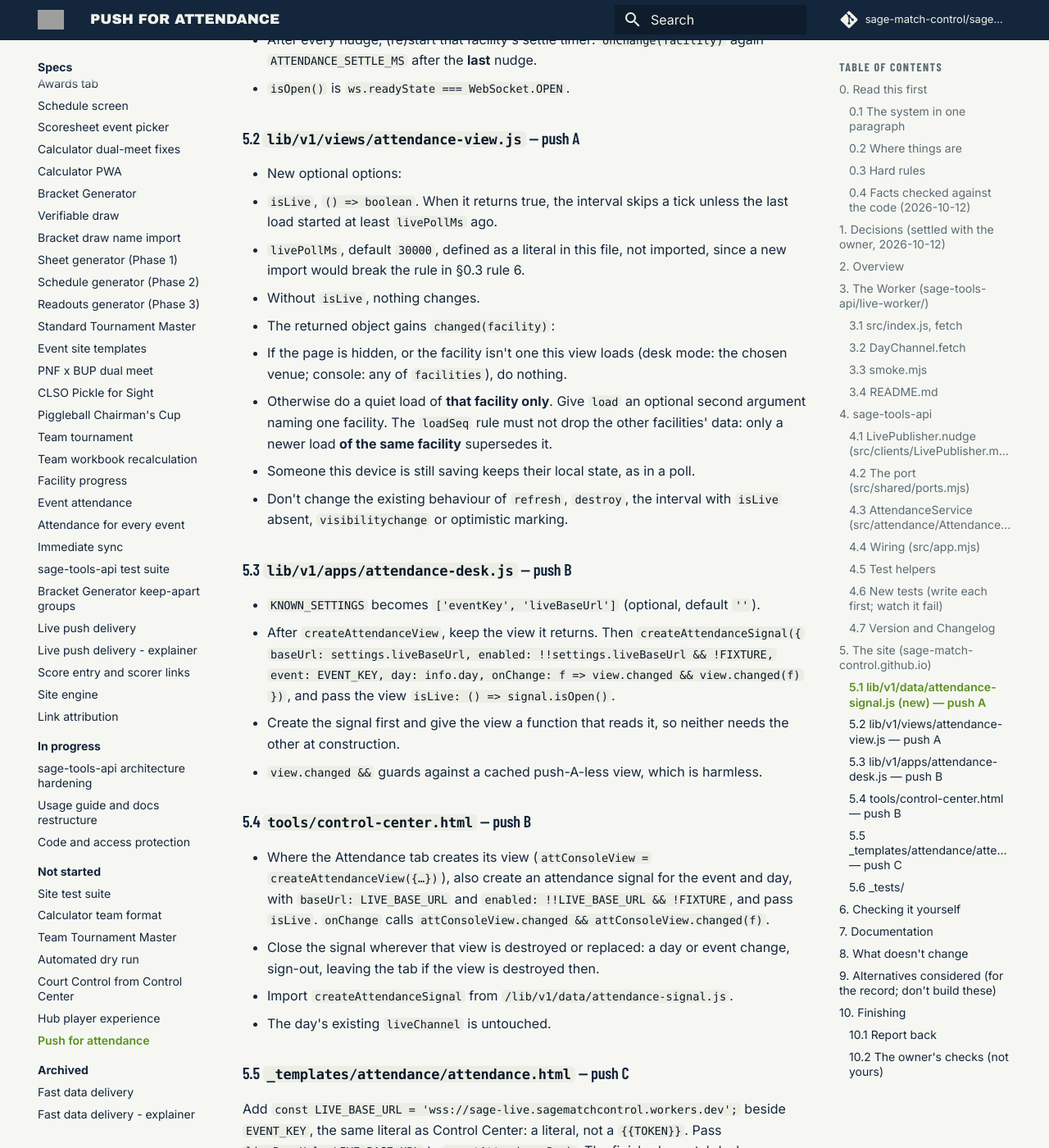
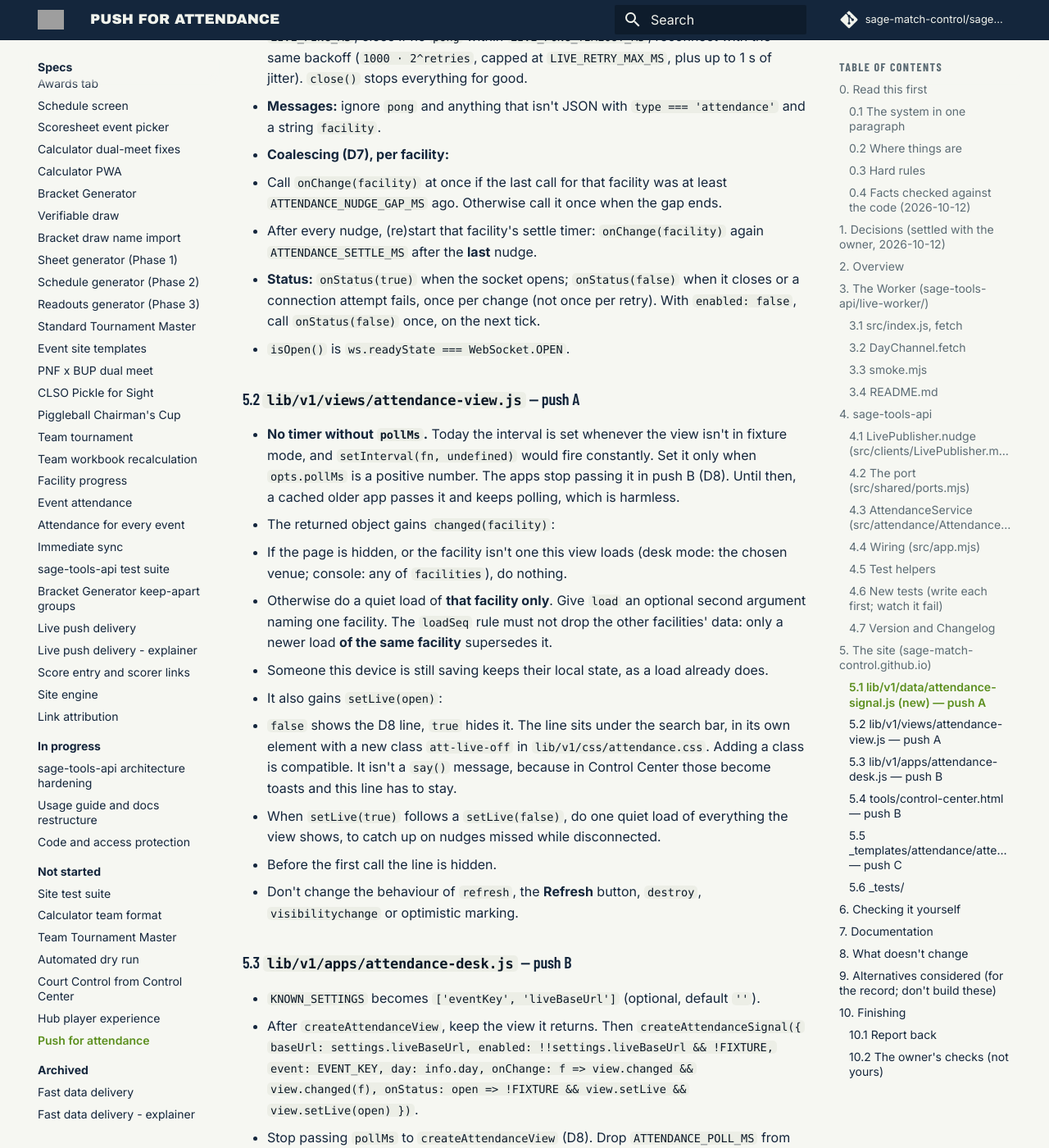
Before and after one commit to sage-match-control/sage-docs, an MkDocs documentation site: the page built from docs/specs/not-started/attendance-push-spec.md, in a window 1280 px wide and 1400 px high, scrolled down 10065 px. Shown: the whole window at 82% size. Built offline with MkDocs 1.6.1 and Material for MkDocs 9.7.7, drawn with Linux system fonts in a browser that asks for light colours; comment, search, counter and statistics services are not loaded; some of the changed text lies outside the part shown.

Commit message:
Specs: push for attendance drops polling
The owner's call: no timer re-reads the attendance list. A page reads it
when it opens, when it comes back into view, when its socket reconnects,
on a nudge, and on the existing Refresh button. While the socket is down
the view says "Live updates are off. Press Refresh to see marks from other
devices." in a line of its own.

Because a nudge is then the only way other pages hear of a mark, the API
nudges whenever the Worker is configured, whatever the Sync method switch
says, and backs off for 60 s after a failed nudge so an outage costs a
mark at most one 2-second wait a minute.

Co-Authored-By: Claude Opus 5.5 <noreply@anthropic.com>
Claude-Session: https://claude.ai/code/session_018utwr8aPrs9rAXPPA3vNue

```diff
--- a/docs/specs/not-started/attendance-push-spec.md
+++ b/docs/specs/not-started/attendance-push-spec.md
@@ -2,7 +2,8 @@
 
 When someone is marked in at one desk, every other desk and Control Center's
 Attendance tab show it within a second or two, instead of within about 20 seconds.
-Pages poll a third as often while it works.
+Pages stop polling: they read the list when they open, when they come back into view,
+when a nudge arrives, and when someone presses **Refresh**.
 
 The live Worker pushes a **nudge**, a message that says only *this facility's list
 changed*. It carries no names and no check-in state, so it can travel on a public
@@ -50,7 +51,7 @@ it with a shared secret.
 |---|---|
 | `sage-tools-api/live-worker/` | §3: two routes on the Worker, the `DayChannel` object, `smoke.mjs`, `README.md` |
 | `sage-tools-api/` | §4: `LivePublisher.nudge`, `AttendanceService` sends nudges, a port, wiring, tests, version, Changelog |
-| `sage-match-control.github.io/` | §5: a new `lib/v1/data/attendance-signal.js`, `attendance-view.js`, `attendance-desk.js`, `tools/control-center.html`, the attendance template, `_tests/` |
+| `sage-match-control.github.io/` | §5: a new `lib/v1/data/attendance-signal.js`, `attendance-view.js`, `lib/v1/css/attendance.css`, `attendance-desk.js`, `tools/control-center.html`, the attendance template, `_tests/` |
 | `sage-docs/` | §7: feature and technical pages |
 | `D:\Personal\SAGE\CLAUDE.md` | §7: three sentences (not in any repo) |
 
@@ -116,10 +117,10 @@ it with a shared secret.
 | D3 | **Two Worker routes.** `GET /attendance/<event>/<day>` is the socket: `Upgrade: websocket`, the same `Origin` rule as `/live`, no secret, nothing sent on connect. `POST /nudge/<event>/<day>` with body `{ facility }` needs `X-Publish-Secret`, broadcasts the D1 message to that object's sockets and answers `200 {clients}`. A `facility` that isn't a 1–100 character string is `400` |
 | D4 | **The API nudges after every write that changes the tab**, and only then: a mark whose plan `changed`, a reconcile that created the tab, and a reconcile that wrote rows. One nudge per write, after the write and the cache drop |
 | D5 | **Best effort, awaited, short.** The nudge is awaited before the response, because Cloud Run throttles CPU once a response is sent, with a **2-second** timeout. A failure or timeout logs one warning and never changes the answer or throws |
-| D6 | **The same switches as live push.** The API nudges only when `LivePublisher.enabled` (URL and secret set) **and** `config.livePushOn` (the **Sync method** switch is not *GitHub only*). Otherwise it sends nothing, and pages fall back to their poll (D8) |
+| D6 | **Nudges follow the environment, not the Sync method switch.** The API nudges whenever `LivePublisher.enabled` (URL and secret set), whatever `config.livePushOn` says. With no polling (D8), a nudge is the only way other pages hear of a mark, and the switch is about how snapshots are delivered. After a failed nudge the service sends none for **60 s** (per instance), so a Worker outage costs a mark at most one 2-second wait a minute |
 | D7 | **Pages coalesce.** A nudge for a facility the page shows re-reads that facility only, at most once every 2 s (trailing). **And once more 11 s after the last nudge**, because another Cloud Run instance can hold a list up to 10 s old (`PEOPLE_CACHE_MS`), so the follow-up is never stale. Nudges for a facility the page doesn't show are ignored. While the page is hidden, nudges are ignored; the existing `visibilitychange` load catches up |
-| D8 | **Polling stays as the fallback, slower while connected.** With the socket closed, the page polls every 10 s as today. With it open, every 30 s, which covers a nudge path that has quietly stopped (the API's switch off, a failed nudge) |
-| D9 | **Where it runs.** The desk page (desks mode, from the template) and Control Center's Attendance tab. Off in fixture mode, and off when the page has no Worker address. The finished events' inline desk pages are untouched and keep polling |
+| D8 | **No polling.** The owner's call: no timer re-reads the list. A page reads it when it opens, when it comes back into view (`visibilitychange`: a phone that slept missed nudges), when its socket opens again after a drop (it missed nudges meanwhile), on a nudge (D7), and when someone presses the existing **Refresh** button. When the socket isn't open, the view says so in a line of its own: *Live updates are off. Press Refresh to see marks from other devices.* |
+| D9 | **Where it runs.** The desk page (desks mode, from the template) and Control Center's Attendance tab. Off in fixture mode. A page with no Worker address gets no nudges and shows the D8 line. The finished events' inline desk pages are untouched and keep their own polling |
 | D10 | **Rollout order.** (1) The Worker, deployed by hand, never within 3 days of an event. (2) The API: harmless before any page listens. (3) Site push A: `attendance-signal.js` (new) and `attendance-view.js`. (4) Site push B, at least 10 minutes after A: `attendance-desk.js` and `tools/control-center.html` start using them. (5) Site push C, at least 10 minutes after B: the attendance template passes the Worker address. A cached older `attendance-desk.js` refuses an unknown setting and renders nothing, which is why C waits |
 | D11 | **No read changes.** `GET …/people`, its 10-second cache and its response stay exactly as they are. Google reads per facility don't go up |
 | D12 | **Versions.** `sage-tools-api` **3.4.0** (minor: new behaviour, no new route). The Worker has no version; its `README.md` route table is its record |
@@ -147,7 +148,7 @@ desk A marks someone
 The cost is easy to see:
 
 - **Google reads:** unchanged. Every re-read goes through the existing 10 s cache.
-- **API requests:** fewer when quiet, since pages poll every 30 s instead of 10 s. At
+- **API requests:** none while nothing changes, instead of six a minute per page. At
   most one re-read per 2 s per page during a burst of marks, plus one follow-up.
 - **Worker:** one nudge per write that changed the tab. Each nudge goes to that day's
   attendance sockets only.
@@ -233,10 +234,13 @@ The timeout message reads `live Worker nudge timed out after 2000ms`, and failur
 - The constructor takes an optional `signals` (`AttendanceSignals`, default `null`).
   Type it in the JSDoc like the other dependencies.
 - A private `#nudge(config, event, day, facilityName)`:
-  - Return at once unless `this.signals?.enabled && config.livePushOn` (D6).
+  - Return at once unless `this.signals?.enabled` (D6). `config.livePushOn` is **not**
+    consulted.
+  - Return at once if the last failed nudge was less than `NUDGE_BACKOFF_MS` (60 000,
+    a constant beside `PEOPLE_CACHE_MS`) ago, by `this.now()`.
   - Otherwise `await this.signals.nudge(event, day, facilityName)` inside `try`. On any
-    error, log `this.logger.warn(\`attendance ${day}/${facilityName}: live nudge failed:
-    ${err.message}\`)` and return. Never throw.
+    error, remember the time, log `this.logger.warn(\`attendance ${day}/${facilityName}:
+    live nudge failed: ${err.message}\`)` and return. Never throw.
 - `mark`: after `updateValues` and the cache delete, inside `if (plan.changed)`, call
   `await this.#nudge(config, event, day, facilityName)`. The return value is unchanged.
 - `#reconcileFacility`: if this run called `createAttendanceTab` or wrote rows with
@@ -260,7 +264,7 @@ constructed.
 | File | Cases |
 |---|---|
 | `test/unit/clients/LivePublisher.test.mjs` | `nudge`: `POST` to `…/nudge/<event>/<day>` (URL-encoded), the secret header, the JSON body `{ facility }`; `200` resolves to `{ clients }`; `401` and `500` reject with `live Worker nudge failed: HTTP …`; a request that never answers rejects with `timed out after 2000ms` (use the file's existing timer approach), even when `timeoutMs` is 4000 |
-| `test/unit/attendance/AttendanceService.test.mjs` | A changed mark nudges once with the event, the day and the facility name, **after** `updateValues`. An unchanged mark sends no nudge. `livePushOn: false` and `enabled: false` each send none. A rejecting nudge leaves the mark's return value as it was, logs one `live nudge failed` warning, and doesn't throw. A reconcile that writes rows nudges once; one that creates the tab nudges once; a skipped reconcile and one with nothing to write send none. A service built **without** `signals` marks and reconciles as before |
+| `test/unit/attendance/AttendanceService.test.mjs` | A changed mark nudges once with the event, the day and the facility name, **after** `updateValues`. An unchanged mark sends no nudge. `enabled: false` sends none; `livePushOn: false` **still** nudges. A rejecting nudge leaves the mark's return value as it was, logs one `live nudge failed` warning, and doesn't throw. After it, marks within 60 s send no nudge, and one 60 s later does (drive `now`). A reconcile that writes rows nudges once; one that creates the tab nudges once; a skipped reconcile and one with nothing to write send none. A service built **without** `signals` marks and reconciles as before |
 | `test/integration/attendance-routes.test.mjs` | Through the real app with `FakeLivePublisher`: `PUT /v3/…/attendance` that changes someone records one nudge. The same `PUT` again records none. A nudge that rejects still answers `200` with the same body |
 
 ### 4.7 Version and Changelog
@@ -283,11 +287,11 @@ import { LIVE_PING_MS, LIVE_PONG_TIMEOUT_MS, LIVE_RETRY_MAX_MS } from './live-ch
 
 export const ATTENDANCE_NUDGE_GAP_MS = 2000;   // at most one re-read per facility this often
 export const ATTENDANCE_SETTLE_MS = 11000;     // sage-tools-api's PEOPLE_CACHE_MS (10 s) + 1 s
-export const ATTENDANCE_LIVE_POLL_MS = 30000;  // the view's poll while the socket is open
 
 /**
  * @param {{ baseUrl: string, enabled: boolean, event: string, day: string,
- *           onChange: (facility: string) => void }} options
+ *           onChange: (facility: string) => void,
+ *           onStatus?: (open: boolean) => void }} options
  * @returns {{ isOpen(): boolean, close(): void }}
  */
 export function createAttendanceSignal(options){ … }
@@ -308,42 +312,55 @@ in push A.
     `ATTENDANCE_NUDGE_GAP_MS` ago. Otherwise call it once when the gap ends.
   - After every nudge, (re)start that facility's settle timer: `onChange(facility)` again
     `ATTENDANCE_SETTLE_MS` after the **last** nudge.
+- **Status:** `onStatus(true)` when the socket opens; `onStatus(false)` when it closes or
+  a connection attempt fails, once per change (not once per retry). With
+  `enabled: false`, call `onStatus(false)` once, on the next tick.
 - `isOpen()` is `ws.readyState === WebSocket.OPEN`.
 
 ### 5.2 `lib/v1/views/attendance-view.js` — push A
 
-- New optional options:
-  - `isLive`, `() => boolean`. When it returns true, the interval skips a tick unless the
-    last load started at least `livePollMs` ago.
-  - `livePollMs`, default `30000`, defined as a literal in this file, not imported, since
-    a new import would break the rule in §0.3 rule 6.
-  - Without `isLive`, nothing changes.
+- **No timer without `pollMs`.** Today the interval is set whenever the view isn't in
+  fixture mode, and `setInterval(fn, undefined)` would fire constantly. Set it only when
+  `opts.pollMs` is a positive number. The apps stop passing it in push B (D8). Until
+  then, a cached older app passes it and keeps polling, which is harmless.
 - The returned object gains `changed(facility)`:
   - If the page is hidden, or the facility isn't one this view loads (desk mode: the
     chosen venue; console: any of `facilities`), do nothing.
   - Otherwise do a quiet load of **that facility only**. Give `load` an optional second
     argument naming one facility. The `loadSeq` rule must not drop the other facilities'
     data: only a newer load **of the same facility** supersedes it.
-  - Someone this device is still saving keeps their local state, as in a poll.
-- Don't change the existing behaviour of `refresh`, `destroy`, the interval with
-  `isLive` absent, `visibilitychange` or optimistic marking.
+  - Someone this device is still saving keeps their local state, as a load already
+    does.
+- It also gains `setLive(open)`:
+  - `false` shows the D8 line, `true` hides it. The line sits under the search bar, in
+    its own element with a new class `att-live-off` in `lib/v1/css/attendance.css`.
+    Adding a class is compatible. It isn't a `say()` message, because in Control
+    Center those become toasts and this line has to stay.
+  - When `setLive(true)` follows a `setLive(false)`, do one quiet load of everything the
+    view shows, to catch up on nudges missed while disconnected.
+  - Before the first call the line is hidden.
+- Don't change the behaviour of `refresh`, the **Refresh** button, `destroy`,
+  `visibilitychange` or optimistic marking.
 
 ### 5.3 `lib/v1/apps/attendance-desk.js` — push B
 
 - `KNOWN_SETTINGS` becomes `['eventKey', 'liveBaseUrl']` (optional, default `''`).
 - After `createAttendanceView`, keep the view it returns. Then
-  `createAttendanceSignal({ baseUrl: settings.liveBaseUrl, enabled: !!settings.liveBaseUrl && !FIXTURE, event: EVENT_KEY, day: info.day, onChange: f => view.changed && view.changed(f) })`,
-  and pass the view `isLive: () => signal.isOpen()`.
-  - Create the signal first and give the view a function that reads it, so neither
-    needs the other at construction.
-  - `view.changed &&` guards against a cached push-A-less view, which is harmless.
+  `createAttendanceSignal({ baseUrl: settings.liveBaseUrl, enabled: !!settings.liveBaseUrl && !FIXTURE, event: EVENT_KEY, day: info.day, onChange: f => view.changed && view.changed(f), onStatus: open => !FIXTURE && view.setLive && view.setLive(open) })`.
+  - Stop passing `pollMs` to `createAttendanceView` (D8). Drop `ATTENDANCE_POLL_MS`
+    from the import if nothing else uses it. The export stays in `platform.js`, since
+    nothing is removed from `lib/v1`.
+  - `view.changed &&` and `view.setLive &&` guard against a cached push-A-less view,
+    which is harmless.
 
 ### 5.4 `tools/control-center.html` — push B
 
 - Where the Attendance tab creates its view (`attConsoleView = createAttendanceView({…})`),
   also create an attendance signal for the event and day, with `baseUrl: LIVE_BASE_URL`
-  and `enabled: !!LIVE_BASE_URL && !FIXTURE`, and pass `isLive`.
-  `onChange` calls `attConsoleView.changed && attConsoleView.changed(f)`.
+  and `enabled: !!LIVE_BASE_URL && !FIXTURE`. `onChange` calls
+  `attConsoleView.changed && attConsoleView.changed(f)`, and `onStatus` calls
+  `!FIXTURE && attConsoleView.setLive && attConsoleView.setLive(open)`. Stop passing
+  `pollMs` (D8).
 - Close the signal wherever that view is destroyed or replaced: a day or event change,
   sign-out, leaving the tab if the view is destroyed then.
 - Import `createAttendanceSignal` from `/lib/v1/data/attendance-signal.js`.
@@ -371,14 +388,19 @@ aren't changed (D9).
   - junk, `pong` and other `type`s are ignored;
   - reconnect backoff after a close;
   - `close()` stops reconnecting and pending calls;
+  - `onStatus` fires once per change of state, not once per retry, and once with
+    `false` when `enabled` is false;
   - `isOpen()`.
-- `unit/views/attendance-view.test.mjs`: if `changed`, the one-facility load and the
-  `isLive` interval can be driven without a DOM by the file's existing means, add cases;
-  otherwise say so in your report, and §6 step 4 covers them.
+- `unit/views/attendance-view.test.mjs`: if `changed`, `setLive`, the one-facility load
+  and the absent interval can be driven without a DOM by the file's existing means, add
+  cases. Otherwise say so in your report, and §6 step 4 covers them.
 - `unit/live-pages.test.mjs` and `unit/no-copies.test.mjs` must still pass: no page
   defines its own copy of the signal.
-- `npm run verify`: the comparison harness must show **no difference** on any page.
-  Fixture mode turns the signal off.
+- `npm run verify`: the comparison harness must show no difference on any page, apart
+  from the D8 line on a page whose socket the harness can't open. Record each such case
+  in `_tests/engine/accepted.mjs`, like the rows already there, citing this spec, and
+  list them in your report. If a case relied on a poll to show a change, report it
+  rather than adding a timer back. Fixture mode turns the signal off and shows no line.
 
 ---
 
@@ -394,8 +416,11 @@ aren't changed (D9).
    Control Center's Attendance tab for one day, each pointed at `ws://localhost:8787`.
    - Mark someone on one desk. The other desk and the console show it within about
      2 s, and each makes one more read about 11 s later.
-   - With no marks, each page reads the list every 30 s, not 10 s.
-   - Stop the Worker: polling returns to every 10 s. Restart it: the pages reconnect.
+   - With no marks, no page reads the list again, however long you wait.
+   - Stop the Worker: each page shows *Live updates are off…*, and **Refresh** still
+     works. Restart it: the pages reconnect, the line goes, and each page reads its list
+     once.
+   - Hide a desk page, mark someone on another, show it again: it reads the list once.
 5. `grep -rn "attendance-signal" sage-match-control.github.io/events`: no matches.
    Finished desk pages don't use it.
 
@@ -405,12 +430,13 @@ aren't changed (D9).
 
 | Page | What it says |
 |---|---|
-| `sage-docs/docs/technical/event-attendance.md` | Replace *The live Worker is not used: its channel is public* with the nudge: the separate object, the data-free message, D4–D8, and the 30 s fallback poll. Add the nudge to the flow diagram. A **Push** subsection after *Reading the list* |
+| `sage-docs/docs/technical/event-attendance.md` | Replace *The live Worker is not used: its channel is public* with the nudge: the separate object, the data-free message, D4–D8, and that nothing polls. Add the nudge to the flow diagram. A **Push** subsection after *Reading the list* |
 | `sage-docs/docs/technical/sync-pipeline.md`, *Live push delivery* | One paragraph: the Worker also relays attendance nudges on a separate object per day; the snapshot channel is unchanged |
 | `sage-docs/docs/technical/api.md` | No route changes. Under attendance, one sentence that a write that changes the tab nudges the Worker |
 | `sage-docs/docs/technical/control-center.md` | The Attendance tab's attendance signal and when it is closed |
-| `sage-docs/docs/features/event-attendance.md` | Marks made on other devices appear within a second or two; within about 30 seconds if live updates are down, or press **Refresh** |
-| `sage-docs/docs/usage/desk-handout.md` | *Marks made on other phones appear within about 10 seconds* becomes *within a second or two* |
+| `sage-docs/docs/features/event-attendance.md` | Marks made on other devices appear within a second or two. If the page says *Live updates are off*, press **Refresh** to see them |
+| `sage-docs/docs/usage/desk-handout.md` | *Marks made on other phones appear within about 10 seconds* becomes *within a second or two*; if the page says *Live updates are off*, press **Refresh** |
+| `sage-docs/docs/usage/run-the-day.md` | Under *What to watch*, the **Sync method** bullet: switching to **GitHub only** doesn't change attendance; desks still get live updates while the Worker is up |
 | `sage-docs/docs/changelog.md`, `mkdocs.yml` | A MINOR entry and the version, per the changelog's rules |
 | `D:\Personal\SAGE\CLAUDE.md` | The data-flow note: the Worker also relays data-free attendance nudges (`/attendance`, `/nudge`). `live-worker/`'s layout entry: the two routes. `src/attendance/`: it nudges the Worker after a write |
 
@@ -436,6 +462,7 @@ aren't changed (D9).
 | An authenticated attendance socket, the Worker verifying desk and operator tokens | The Worker would need the token keys, a second copy of `AuthService`'s rules in another runtime, and their expiry rules kept in step. The data-free nudge needs none of it |
 | The nudge on the day's existing snapshot channel | Every public viewer would receive every nudge, which also reveals when check-in activity happens. A fault in the new code would share an object with the public feed. It saves one socket per staff page |
 | Server-Sent Events from Cloud Run | A long request per page keeps instances billed and busy, and a write on one instance can't reach a page connected to another |
+| Polling as a fallback (every 10 s, or 30 s while connected) | The owner's call: no polling. The **Refresh** button, a re-read when the page comes back into view or reconnects, and the *Live updates are off* line cover the same gap |
 | A shorter poll | More API requests with no fresher data: the 10 s cache sets the floor |
 | A `?since=` on `GET …/people` that forces a fresh read | A token holder could force a Google read per request; the 11 s follow-up gets the same freshness from the existing cache |
 
@@ -460,6 +487,7 @@ aren't changed (D9).
 | P1 | Deploy the Worker by hand (not within 3 days of an event); run `smoke.mjs` against it | every check passes; the public Hub still updates live |
 | P2 | Deploy the API; on a scratch event, mark someone from Control Center with no desk page open | the mark works; the log shows no `live nudge failed` |
 | P3 | Push A; 10 minutes later push B; open a desk link and Control Center's Attendance tab | a mark on one shows on the other within about 2 s |
-| P4 | Switch **Sync method** to **GitHub only** | marks still save; other pages catch up within about 30 s; switch back |
+| P4 | Switch **Sync method** to **GitHub only** | marks still save, and other pages still show them within about 2 s; switch back |
 | P5 | 10 minutes after B, push C; instantiate the template for a scratch event | its desk page connects and updates live |
-| P6 | With two desks open, watch Cloud Run's requests to `…/people` for ten quiet minutes | about 2 a minute per page, not 6 |
+| P6 | With two desks open, watch Cloud Run's requests to `…/people` for ten quiet minutes | none after each page's first load |
+| P7 | Block the Worker on one desk's network (or stop it) | that desk shows *Live updates are off*; **Refresh** shows other desks' marks |
```
Also changed, not shown: docs/changelog.md (+1 -1 lines), docs/specs/README.md (+2 -2 lines), docs/specs/not-started/README.md (+1 -1 lines).
